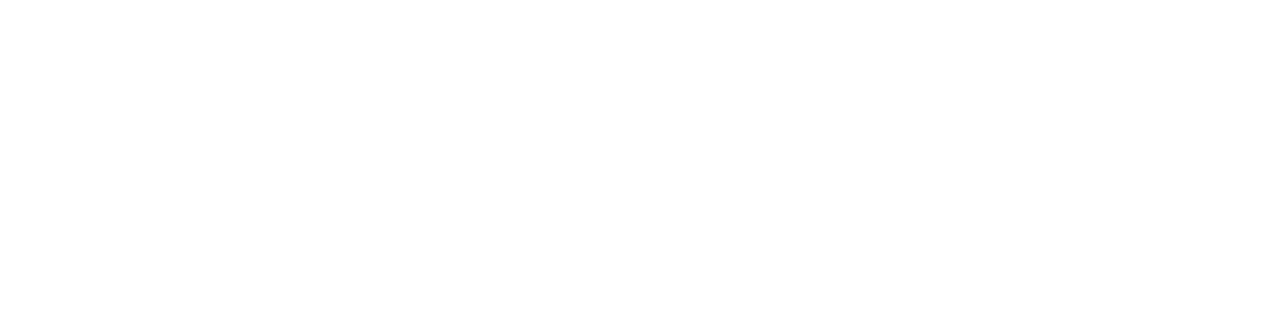
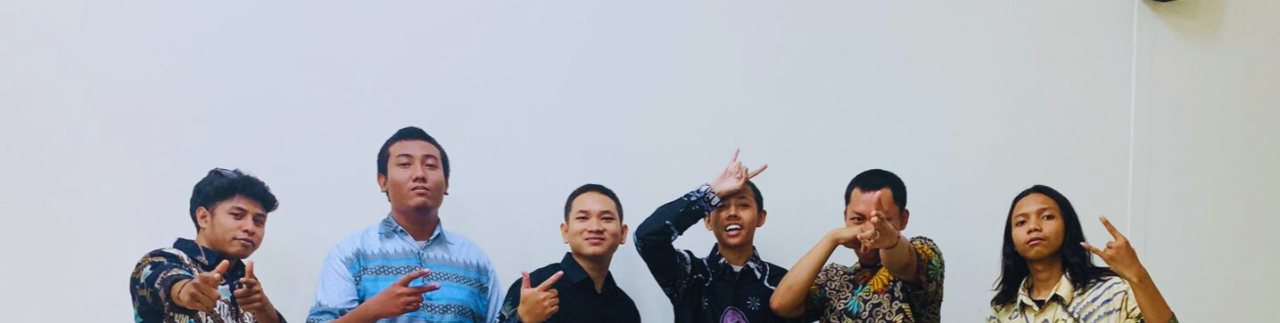
Before and after one commit to Pendampingan/Kelompok-Dreamweaver-, a plain HTML site: page index.html in a window 1280 px wide. Shown: the top 323 px of the page. Drawn offline with Linux system fonts and the light colour scheme.

Commit message:
Update index.html

```diff
--- a/index.html
+++ b/index.html
@@ -10,7 +10,7 @@
 		}
 
 		.hero-image {
-		  background: url(img/g_img.png) no-repeat center;
+		  background: url(g_img.png) no-repeat center;
 		  background-size: cover;
 		  height: 100%;
 		  min-height: 100vh;
```
